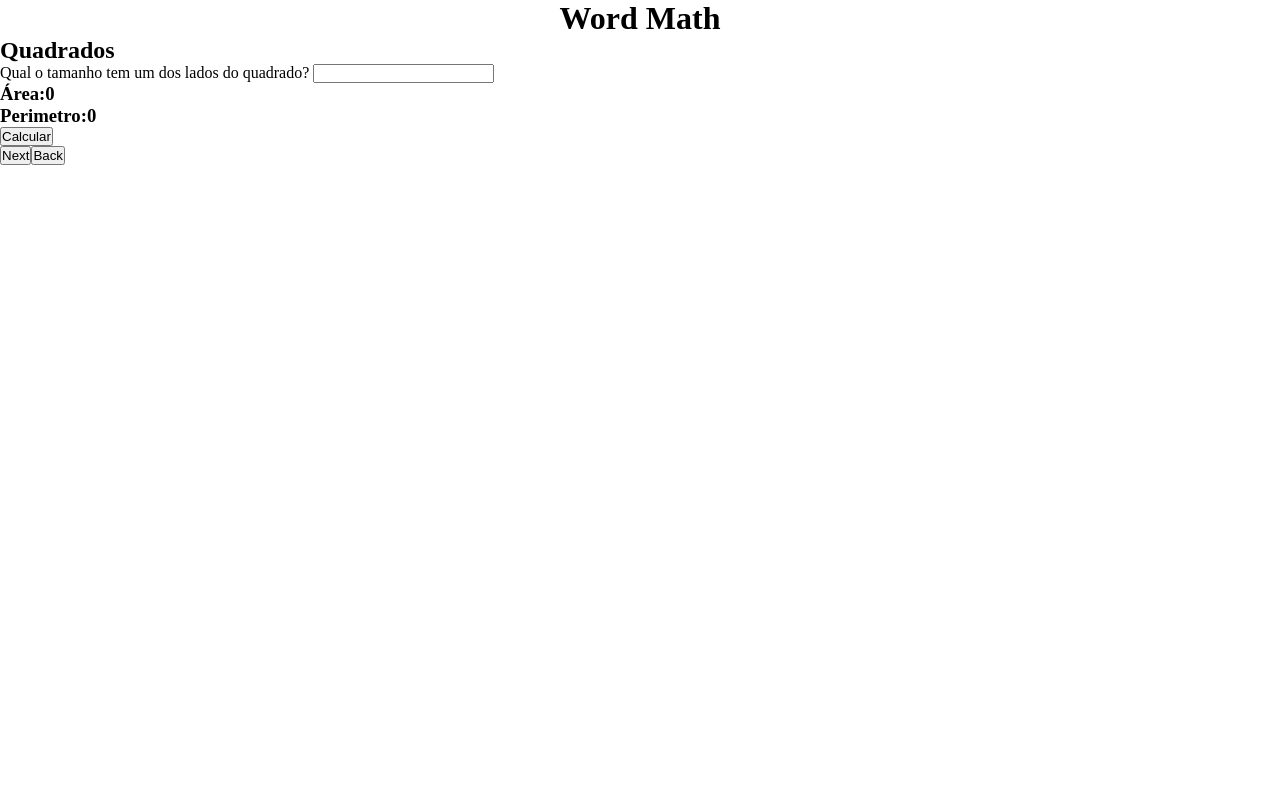
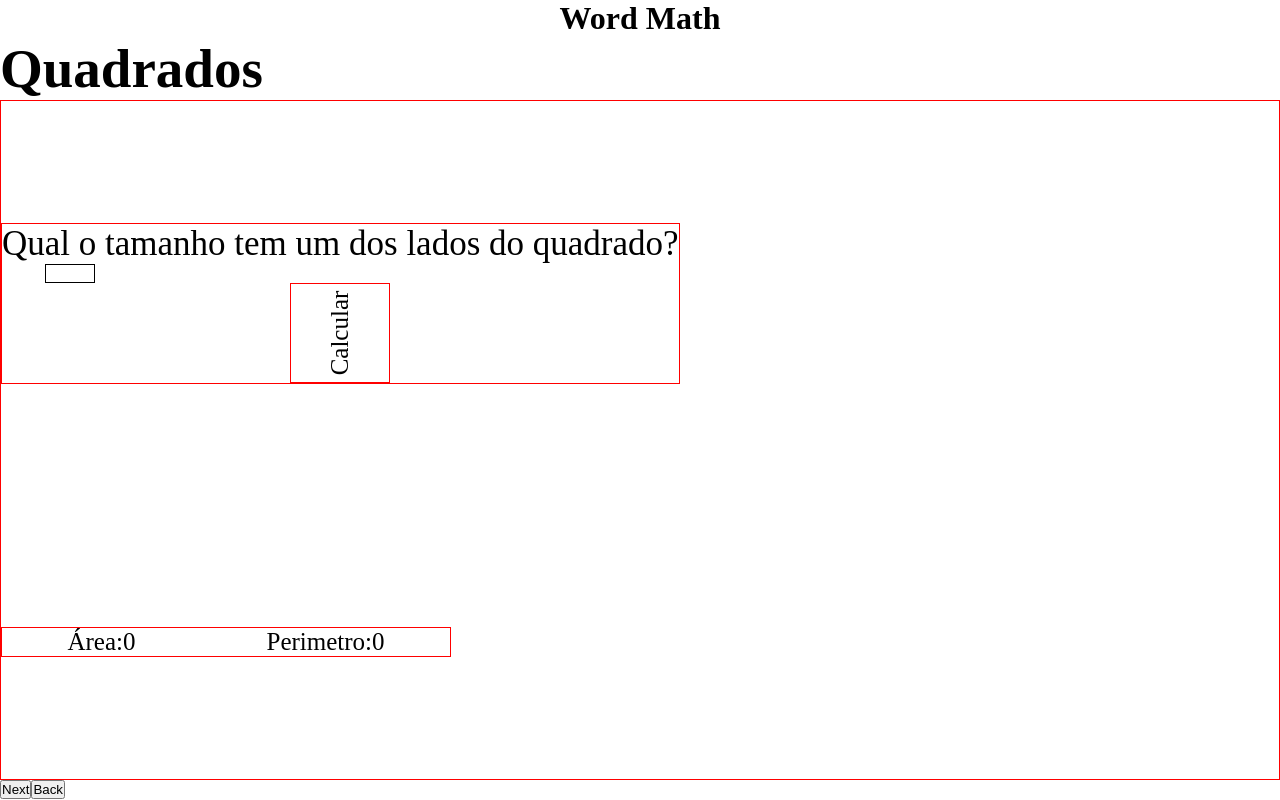
Before and after one commit to Davi-Serrano/Word-Math, a React (Create React App) app: page / in a window 1280 px wide. Built offline with nearby package versions, Linux system fonts and the light colour scheme.

Commit message:
square styled iniciado

```diff
--- a/src/components/Section/Geometric/Square/index.js
+++ b/src/components/Section/Geometric/Square/index.js
@@ -1,3 +1,6 @@
+import { GeoStyle } from "./style"
+import { Title } from "./style"
+
 import { useState } from "react"
 
 export const Square = () =>{
@@ -19,13 +22,25 @@ export const Square = () =>{
     return(
 
         <div>
-                <h2>Quadrados</h2>
+
+        <Title>Quadrados</Title>
+
+        <GeoStyle>
+            <div className="question">
+
                 <label> Qual o tamanho tem um dos lados do quadrado? </label>
                 <input type="number" min="1" id="size" />
-                <h3>Área:{area}</h3>
-                <h3>Perimetro:{perimeter} </h3>
-                <button onClick={CalcSquare}>Calcular</button>
 
+                <div className="Square" onClick={CalcSquare}>Calcular</div>
+
+            </div>
+            <div className="result">
+
+                <p>Área:{area}</p>
+                <p>Perimetro:{perimeter} </p>
+            </div>
+
+        </GeoStyle>
         </div>
 
 
--- /dev/null
+++ b/src/components/Section/Geometric/Square/style.js
@@ -0,0 +1,77 @@
+import styled from "styled-components";
+
+export const Title = styled.h2`
+        font-size: 55px;
+`
+export const GeoStyle = styled.div`
+    display: flex;
+    flex-direction: column;
+    justify-content: space-around;
+    align-items: flex-start;
+
+    border: 1px solid red;
+    height: 85vh;
+
+
+    .question{
+        display: flex;
+        flex-direction: column;
+        align-items: center;
+
+        margin-left: 0;
+
+        font-size: 35px;
+        input[type=number]::-webkit-inner-spin-button {
+        -webkit-appearance: none;
+
+}
+        input[type=number] {
+            -moz-appearance: textfield;
+            appearance: textfield;
+
+}
+
+        input{
+            margin-right: 80%;
+            width: 50px;
+
+            font-size: 15px;
+
+            border: none;
+            border: 1px solid black;
+            text-align: center;
+        }
+        border: 1px solid red;
+    }
+
+    .result{
+        display: flex;
+        justify-content: space-around;
+
+        border: 1px solid red;
+        font-size: 25px;
+        width: 450px;
+
+    }
+    .Square{
+        display: flex;
+        justify-content: center;
+        align-items: center;
+        width: 100px;
+        height: 100px;
+        border: 1px solid red ;
+
+        font-size: 25px;
+
+        transform: rotate( -90deg);
+
+        transition: 1s ease;
+
+                &:hover{
+                    cursor: pointer;
+                    transform: rotate( 0deg);
+                }
+    }
+
+
+`
```
